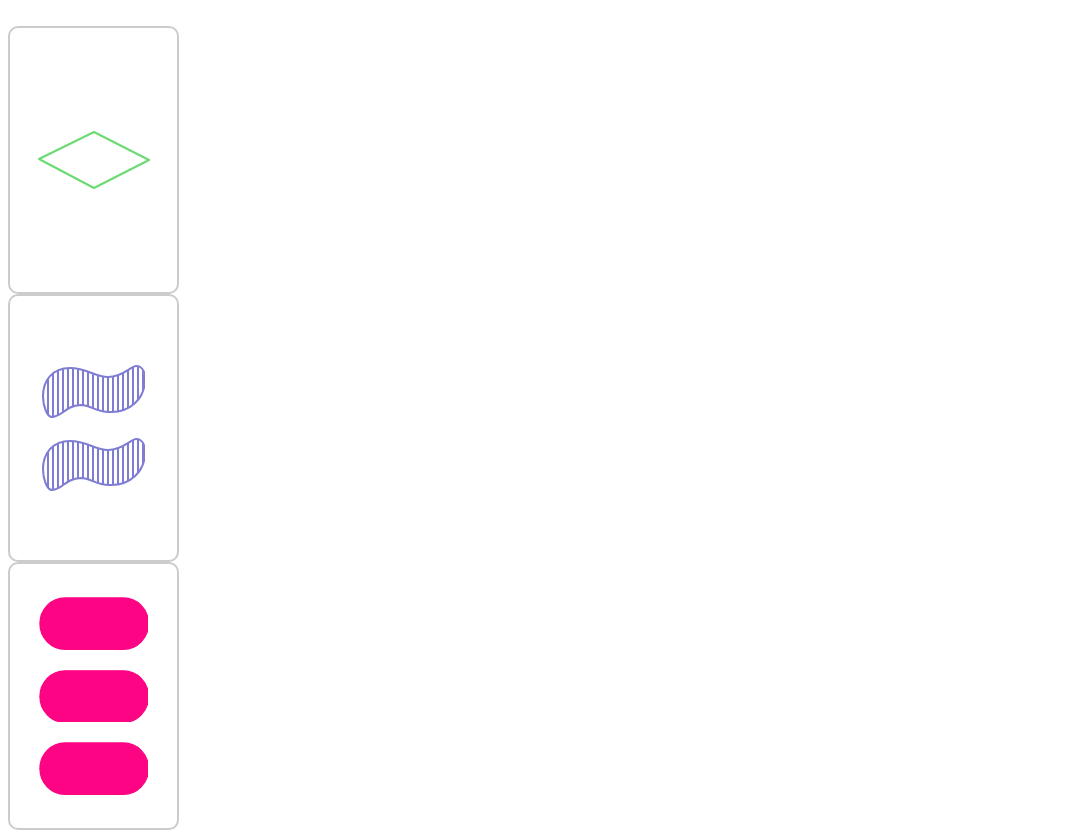
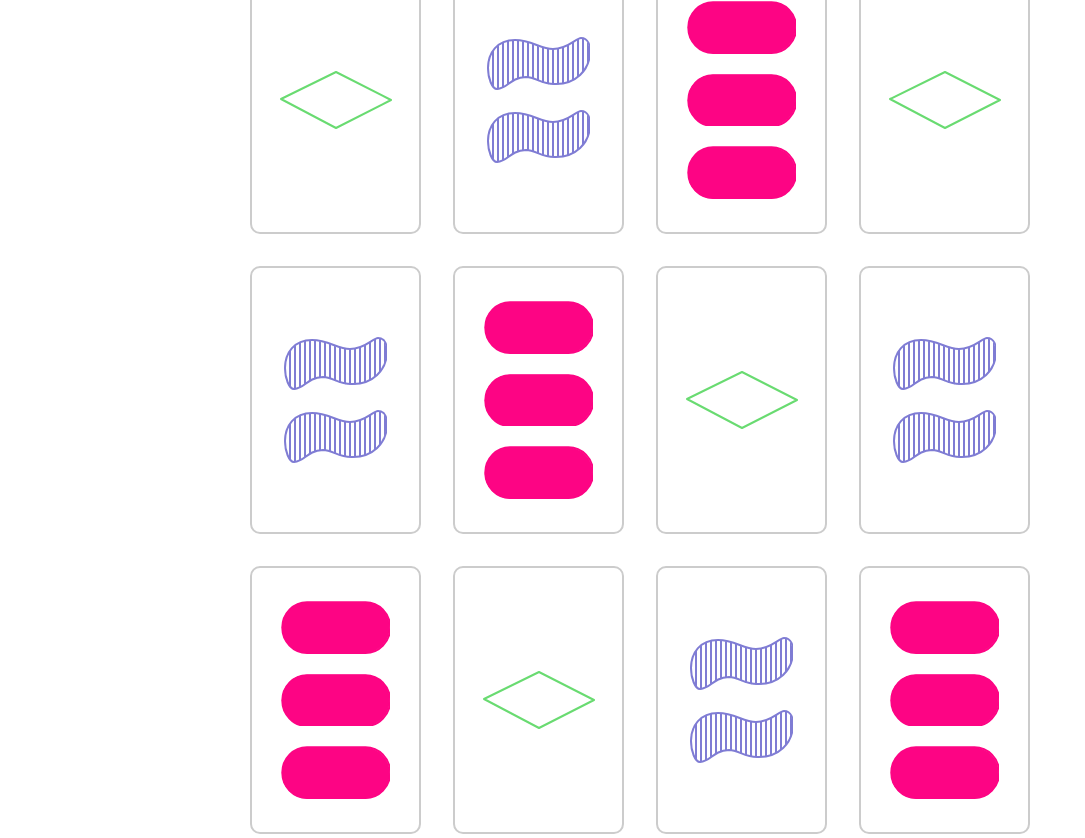
Before and after one commit to fatfisz/set, a Next.js app: page / in a window 1280 px wide. Shown: the whole page, without its empty margins (0-1085 px from the left). After the commit the page ends 800 px from the top, so only its background shows below. Built offline with nearby package versions, Linux system fonts and the light colour scheme.

Commit message:
Add the Table component

```diff
--- a/pages/index.tsx
+++ b/pages/index.tsx
@@ -1,11 +1,5 @@
-import { Card } from 'components/Card';
+import { Table } from 'components/Table';
 
 export default function Index() {
-  return (
-    <div>
-      <Card color="green" number={1} shade="open" shape="diamond" />
-      <Card color="purple" number={2} shade="striped" shape="squiggle" />
-      <Card color="red" number={3} shade="solid" shape="oval" />
-    </div>
-  );
+  return <Table />;
 }
--- /dev/null
+++ b/src/components/Table.tsx
@@ -0,0 +1,47 @@
+import { Card } from 'components/Card';
+import { Color, Number, Shade, Shape } from 'config/card';
+
+export function Table() {
+  const cards: {
+    color: Color;
+    number: Number;
+    shade: Shade;
+    shape: Shape;
+  }[] = [
+    { color: 'green', number: 1, shade: 'open', shape: 'diamond' },
+    { color: 'purple', number: 2, shade: 'striped', shape: 'squiggle' },
+    { color: 'red', number: 3, shade: 'solid', shape: 'oval' },
+    { color: 'green', number: 1, shade: 'open', shape: 'diamond' },
+    { color: 'purple', number: 2, shade: 'striped', shape: 'squiggle' },
+    { color: 'red', number: 3, shade: 'solid', shape: 'oval' },
+    { color: 'green', number: 1, shade: 'open', shape: 'diamond' },
+    { color: 'purple', number: 2, shade: 'striped', shape: 'squiggle' },
+    { color: 'red', number: 3, shade: 'solid', shape: 'oval' },
+    { color: 'green', number: 1, shade: 'open', shape: 'diamond' },
+    { color: 'purple', number: 2, shade: 'striped', shape: 'squiggle' },
+    { color: 'red', number: 3, shade: 'solid', shape: 'oval' },
+  ];
+  return (
+    <div className="table">
+      {cards.map((cardProps, index) => (
+        <Card key={index} {...cardProps} />
+      ))}
+
+      <style jsx>{`
+        .table {
+          align-content: center;
+          display: grid;
+          gap: 32px;
+          grid-template-columns: repeat(4, max-content);
+          justify-content: center;
+
+          height: 100%;
+          left: 0;
+          position: fixed;
+          top: 0;
+          width: 100%;
+        }
+      `}</style>
+    </div>
+  );
+}
```
